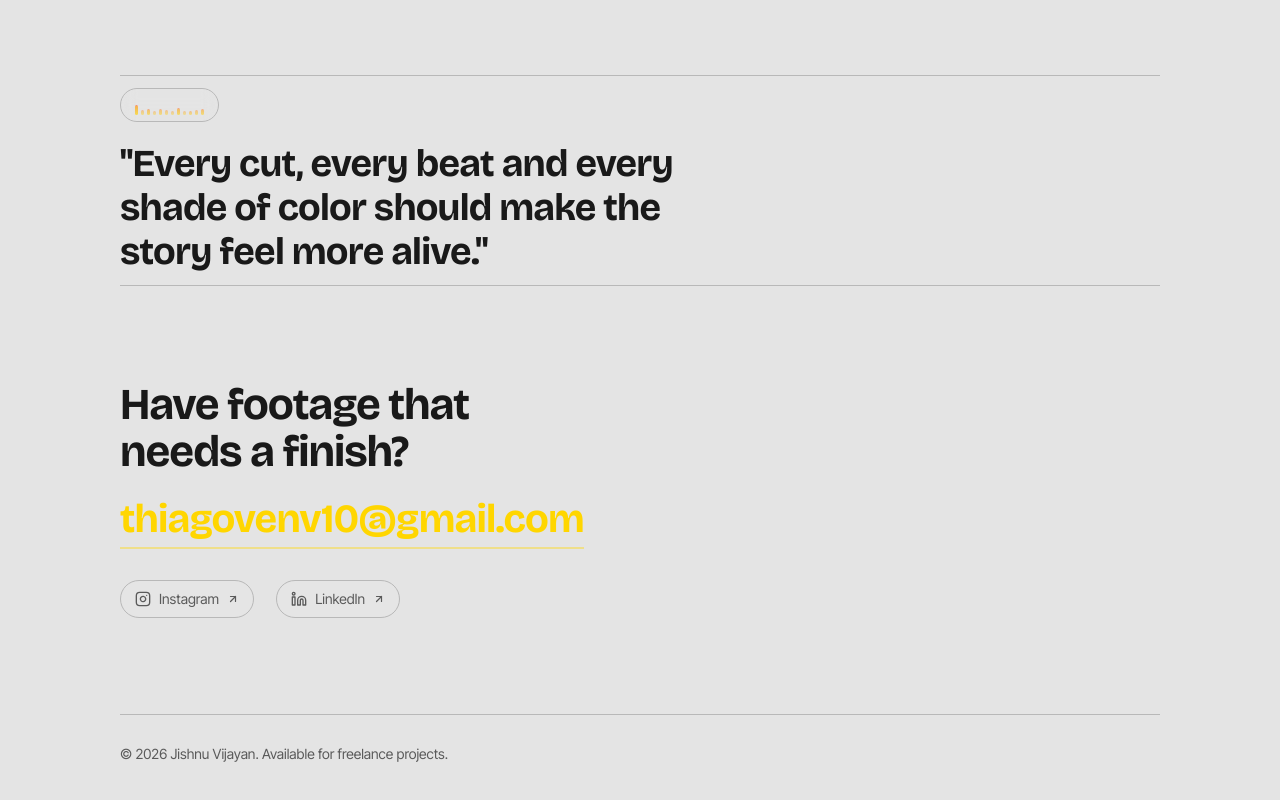
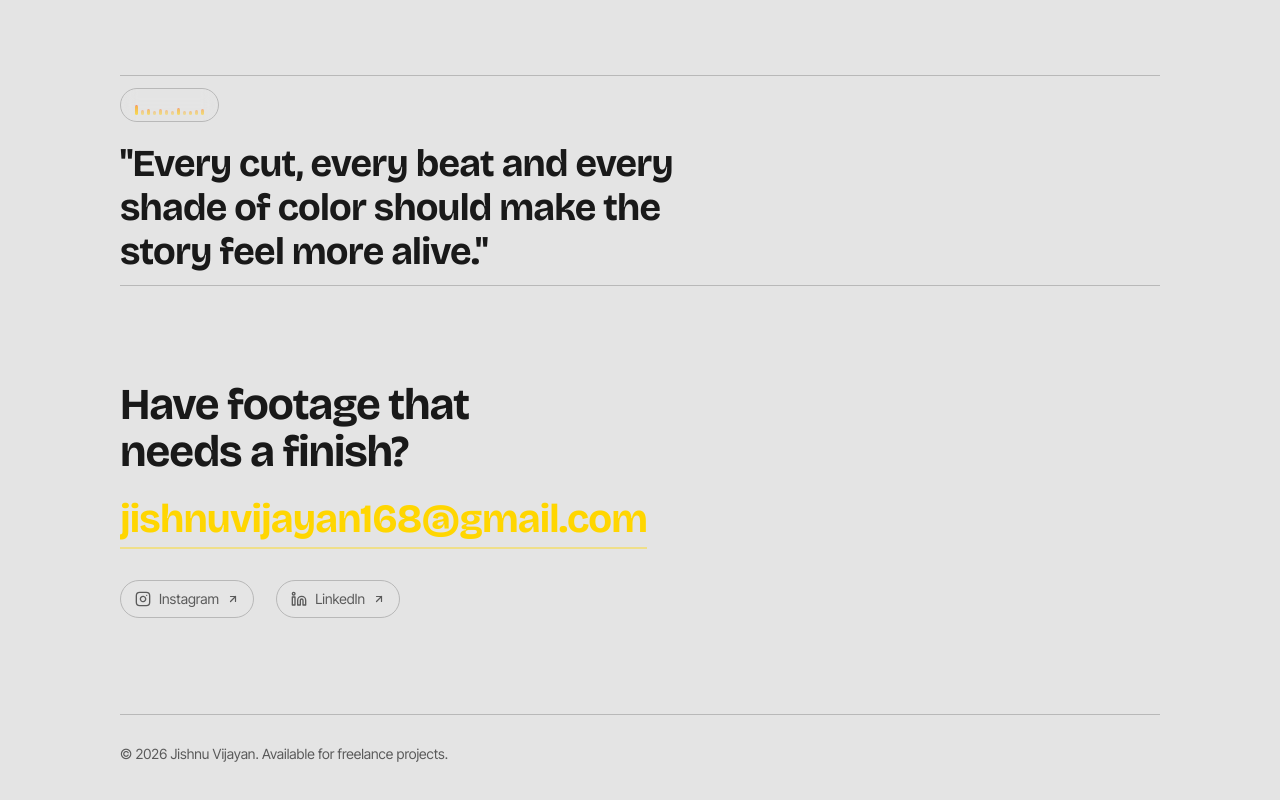
Before and after one commit to jisnu-glitch/vid-portfolio, a Next.js app: page / in a window 1280 px wide. Shown: the part 3402-4202 px from the top of the page. Built offline with nearby package versions, Linux system fonts and the light colour scheme.

Commit message:
fix:updated the email

```diff
--- a/data/content.js
+++ b/data/content.js
@@ -6,7 +6,7 @@ export const site = {
   title: "Jishnu Vijayan – Video Editor & Colorist",
   description:
     "Video editor and colorist creating cinematic travel films, personal videos, college films, event videos and music-driven edits.",
-  email: "thiagovenv10@gmail.com",
+  email: "jishnuvijayan168@gmail.com",
   availability: "Available for freelance projects.",
 };
 
```
Also changed, not shown: public/avatar.png (added).
